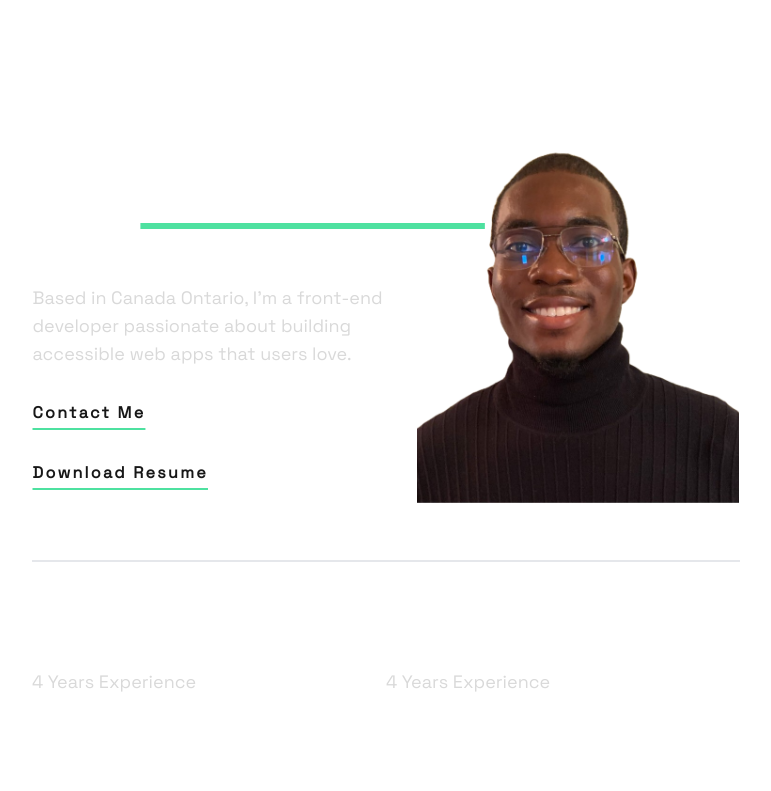
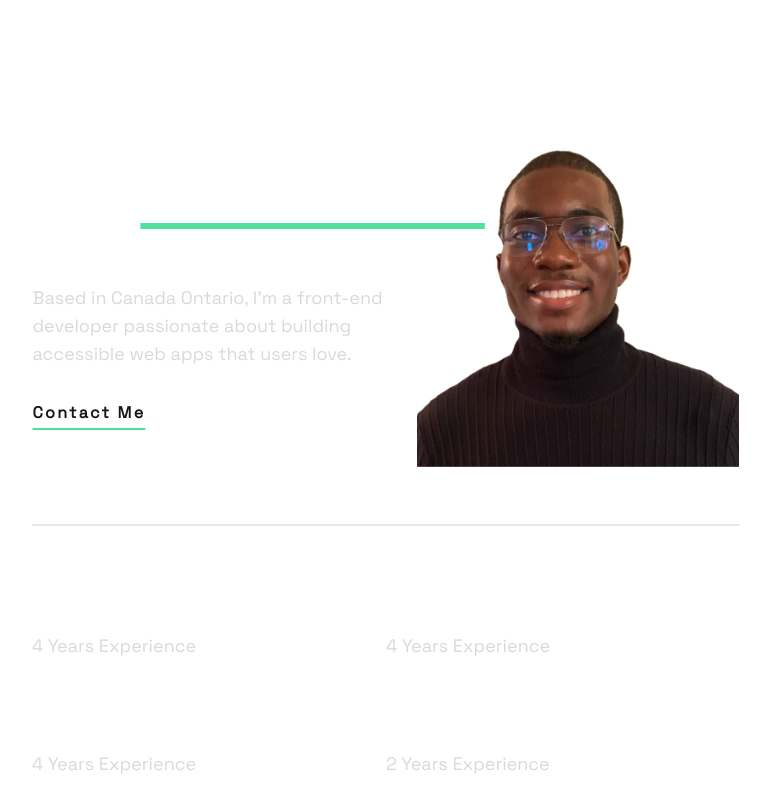
Before and after one commit to Josh-D18/portfolio-site, a Next.js app: page / in a window 1280 px wide. Shown: the top 791 px of the page, without its empty margins (254-1025 px from the left). Built offline with nearby package versions, Linux system fonts and the light colour scheme.

Commit message:
commented out download resume button

```diff
--- a/src/components/Hero/Hero.tsx
+++ b/src/components/Hero/Hero.tsx
@@ -25,10 +25,10 @@ const Hero = () => {
         <div className={styles.linkContainer}>
           <LinkTo path="#form" content="Contact Me" />
           <span className={styles.spacing}></span>
-          <LinkTo
+          {/* <LinkTo
             path={"../../../public/assets/images/JoshDResume.pdf"}
             content="Download Resume"
-          />
+          /> */}
         </div>
       </div>
     </section>
```
